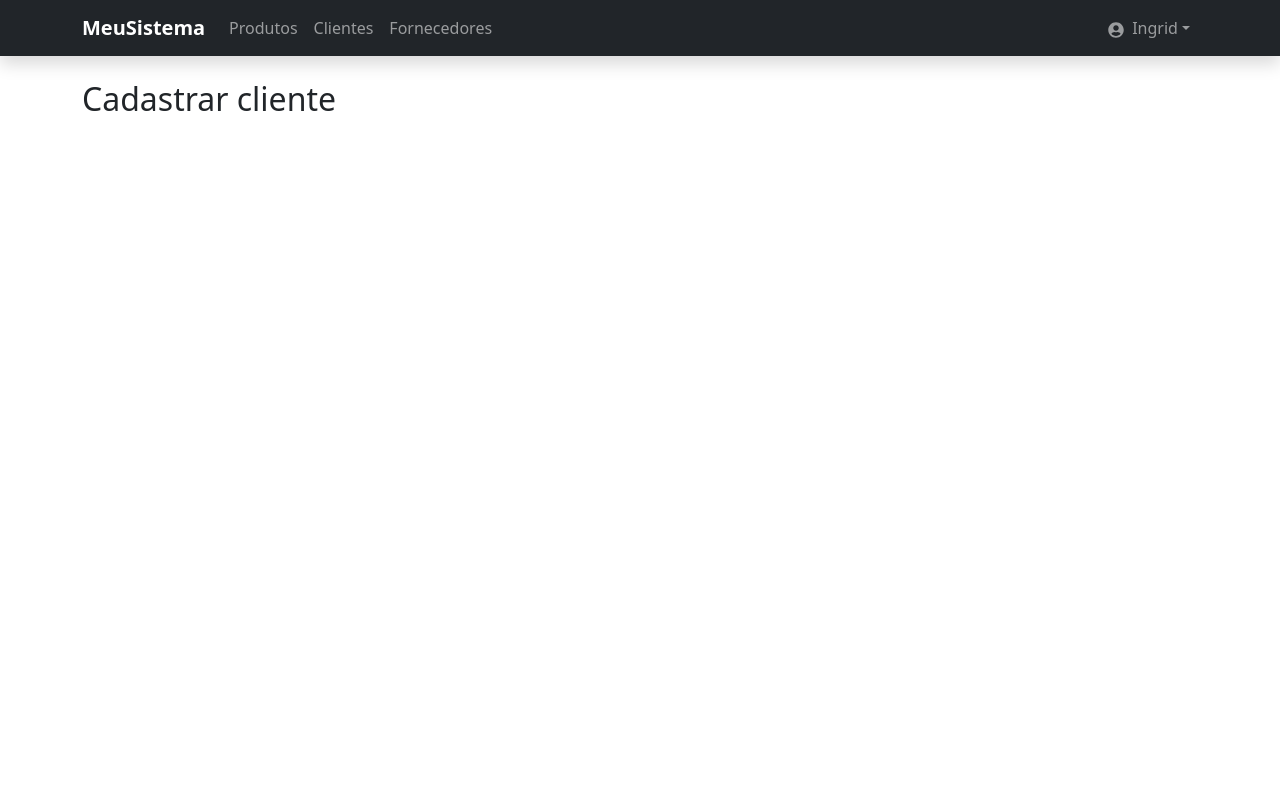
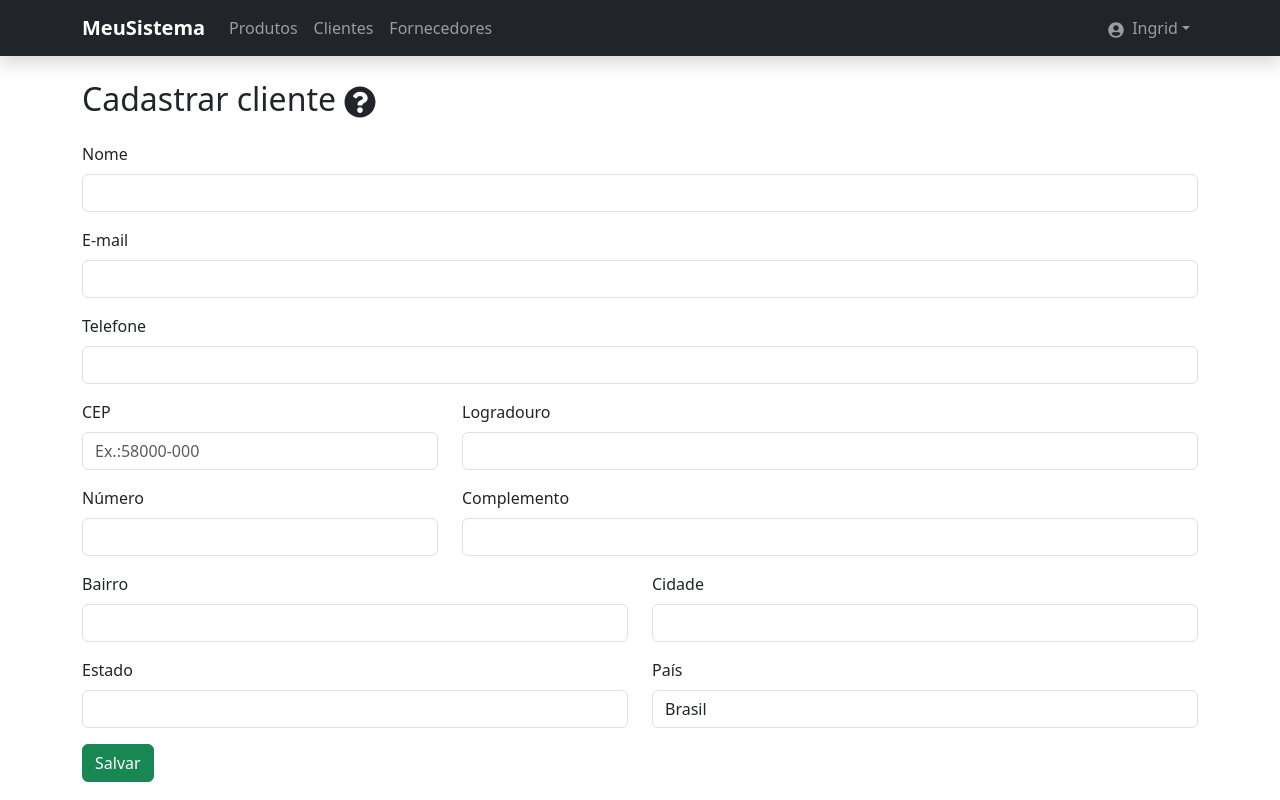
Before and after one commit to ingridhfreitas/meusistema-frontend, a React (Vite) app: page /cadastrar-cliente in a window 1280 px wide. Built offline with nearby package versions, Linux system fonts and the light colour scheme; no server answers; the HTML template or start-up script is replaced by a standard one.

Commit message:
feat: clienteform

```diff
--- a/src/pages/Cliente/ClienteForm.jsx
+++ b/src/pages/Cliente/ClienteForm.jsx
@@ -1,10 +1,24 @@
 import React from "react";
 import { useState, useEffect } from "react";
-import { useParams } from "react-router-dom";
+import { useNavigate, useParams } from "react-router-dom";
 import axios from "axios";
-import { Container } from "react-bootstrap";
+import {
+  Container,
+  Form,
+  OverlayTrigger,
+  Tooltip,
+  Row,
+  Col,
+  Button,
+  Modal,
+} from "react-bootstrap";
+import { FaQuestionCircle, FaCheckCircle } from "react-icons/fa";
 
 const ClienteForm = () => {
+  const [modalAberto, setModalAberto] = useState(false);
+
+  const navigate = useNavigate();
+
   //Verificando se existe o id na url
   const { id } = useParams();
 
@@ -71,7 +85,174 @@ const ClienteForm = () => {
     <Container className="mt-4">
       <h2 className="mb-4 d-flex align-items-center">
         {id ? "Editar cliente" : "Cadastrar cliente"}
+        <OverlayTrigger
+          placement="right"
+          overlay={<Tooltip>Preencha os dados do cliente</Tooltip>}
+        >
+          <span className="ms-2" style={{ cursor: "pointer" }}>
+            <FaQuestionCircle></FaQuestionCircle>
+          </span>
+        </OverlayTrigger>
       </h2>
+      <Form>
+        <Form.Group className="mb-3">
+          <Form.Label>Nome</Form.Label>
+          <Form.Control
+            required
+            value={cliente.nome}
+            onChange={(e) => setCliente({ ...cliente, nome: e.target.value })}
+          />
+        </Form.Group>
+
+        <Form.Group className="mb-3">
+          <Form.Label>E-mail</Form.Label>
+          <Form.Control
+            type="email"
+            required
+            value={cliente.email}
+            onChange={(e) => setCliente({ ...cliente, email: e.target.value })}
+          />
+        </Form.Group>
+
+        <Form.Group className="mb-3">
+          <Form.Label>Telefone</Form.Label>
+          <Form.Control
+            type="text"
+            required
+            value={cliente.telefone}
+            onChange={(e) =>
+              setCliente({ ...cliente, telefone: e.target.value })
+            }
+          />
+        </Form.Group>
+
+        <Row>
+          <Col md={4}>
+            <Form.Group className="mb-3">
+              <Form.Label>CEP</Form.Label>
+              <Form.Control
+                type="text"
+                placeholder="Ex.:58000-000"
+                value={cliente.endereco.cep}
+                onChange={handleCepChange}
+                autoComplete="off"
+                required
+              />
+            </Form.Group>
+          </Col>
+
+          <Col md={8}>
+            <Form.Group className="mb-3">
+              <Form.Label>Logradouro</Form.Label>
+              <Form.Control
+                type="text"
+                value={cliente.endereco.logradouro}
+                onChange={(e) => handleEndereco("logradouro", e.target.value)}
+                required
+              />
+            </Form.Group>
+          </Col>
+        </Row>
+
+        <Row>
+          <Col md={4}>
+            <Form.Group className="mb-3">
+              <Form.Label>Número</Form.Label>
+              <Form.Control
+                type="text"
+                value={cliente.endereco.numero}
+                onChange={(e) => handleEndereco("numero", e.target.value)}
+                required
+              />
+            </Form.Group>
+          </Col>
+          <Col md={8}>
+            <Form.Group className="mb-3">
+              <Form.Label>Complemento</Form.Label>
+              <Form.Control
+                type="text"
+                value={cliente.endereco.complemento}
+                onChange={(e) => handleEndereco("complemento", e.target.value)}
+              />
+            </Form.Group>
+          </Col>
+        </Row>
+
+        <Row>
+          <Col md={6}>
+            <Form.Group className="mb-3">
+              <Form.Label>Bairro</Form.Label>
+              <Form.Control
+                type="text"
+                value={cliente.endereco.bairro}
+                onChange={(e) => handleEndereco("bairro", e.target.value)}
+                required
+              />
+            </Form.Group>
+          </Col>
+          <Col md={6}>
+            <Form.Group className="mb-3">
+              <Form.Label>Cidade</Form.Label>
+              <Form.Control
+                type="text"
+                value={cliente.endereco.cidade}
+                onChange={(e) => handleEndereco("cidade", e.target.value)}
+              />
+            </Form.Group>
+          </Col>
+        </Row>
+
+        <Row>
+          <Col md={6}>
+            <Form.Group className="mb-3">
+              <Form.Label>Estado</Form.Label>
+              <Form.Control
+                type="text"
+                value={cliente.endereco.estado}
+                onChange={(e) => handleEndereco("estado", e.target.value)}
+                required
+              />
+            </Form.Group>
+          </Col>
+          <Col md={6}>
+            <Form.Group className="mb-3">
+              <Form.Label>País</Form.Label>
+              <Form.Control
+                type="text"
+                value={cliente.endereco.pais}
+                onChange={(e) => handleEndereco("pais", e.target.value)}
+              />
+            </Form.Group>
+          </Col>
+        </Row>
+        <Button type="submit" variant="success">
+          Salvar
+        </Button>
+      </Form>
+
+      <Modal
+        show={modalAberto}
+        onHide={() => {
+          setModalAberto(false);
+          navigate("/listar-fornecedores");
+        }}
+      >
+        <Modal.Header closeButton>
+          <Modal.Title>
+            <FaCheckCircle className="text-success me-2" />
+            Sucesso!
+          </Modal.Title>
+        </Modal.Header>
+        <Modal.Body>Cliente adicionado com sucesso!</Modal.Body>
+        <Modal.Footer>
+          <Button
+            variant="success"
+            onClick={() => navigate("/listar-fornecedores")}
+          >
+            Fechar
+          </Button>
+        </Modal.Footer>
+      </Modal>
     </Container>
   );
 };
```
